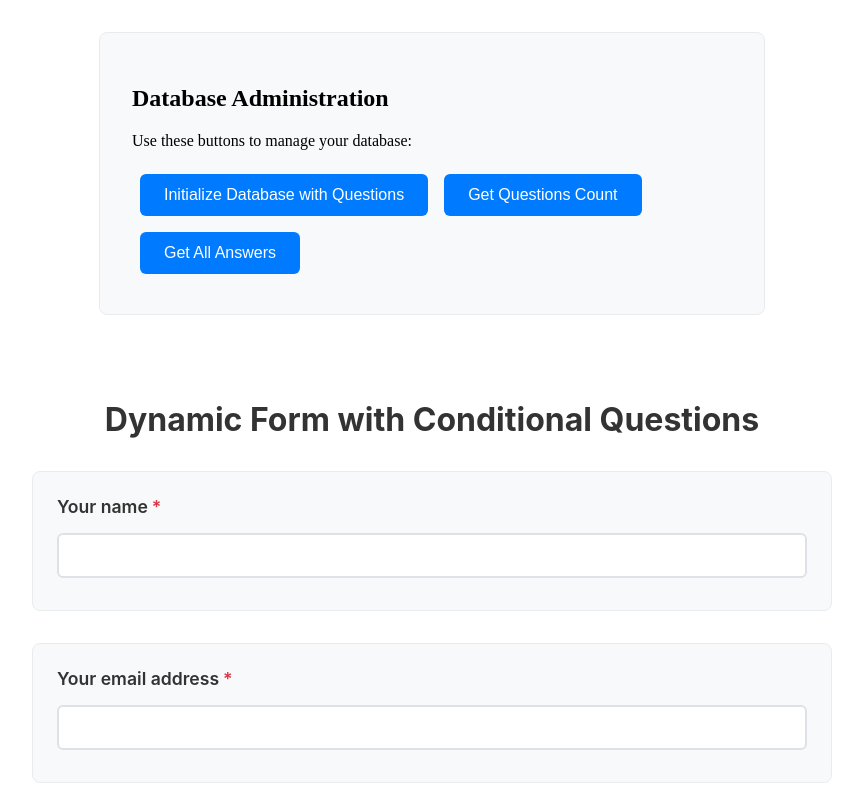
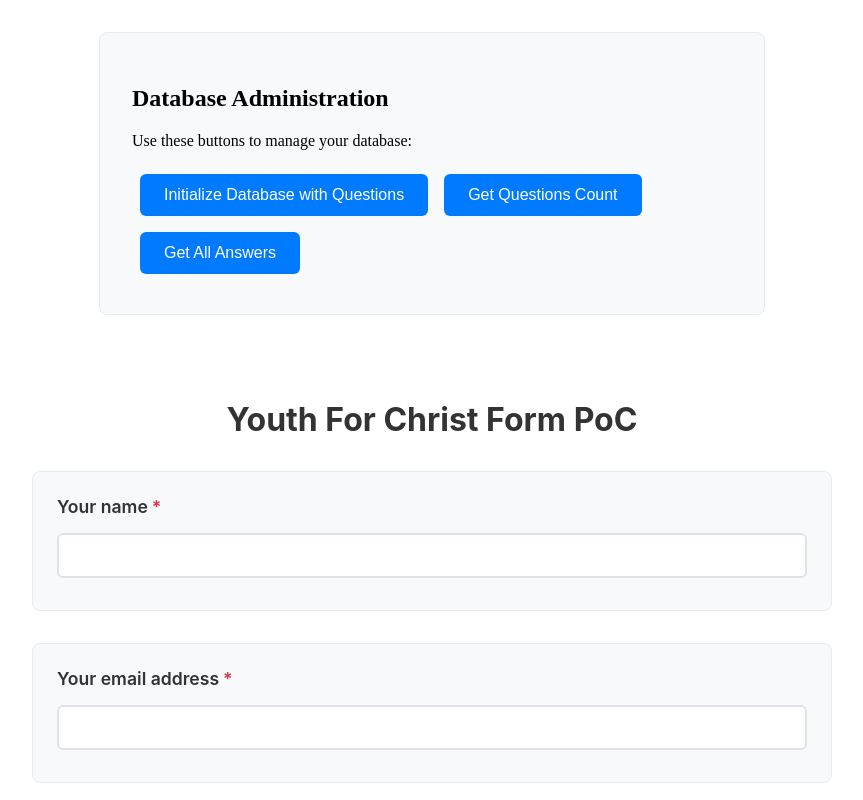
Before and after one commit to nldblanch/form-poc, a React (Vite) app: page / in a window 1280 px wide. Shown: the top 800 px of the page, without its empty margins (208-1071 px from the left). Built offline with nearby package versions, Linux system fonts and the light colour scheme; no server answers.

Commit message:
update header

```diff
--- a/src/components/Form.tsx
+++ b/src/components/Form.tsx
@@ -121,7 +121,7 @@
 
   return (
     <FormContainer>
-      <Title>Dynamic Form with Conditional Questions</Title>
+      <Title>Youth For Christ Form PoC</Title>
       <Form onSubmit={handleSubmit(onSubmit, onError)}>
         {questions.map((question) => (
           <QuestionWrapper
```
